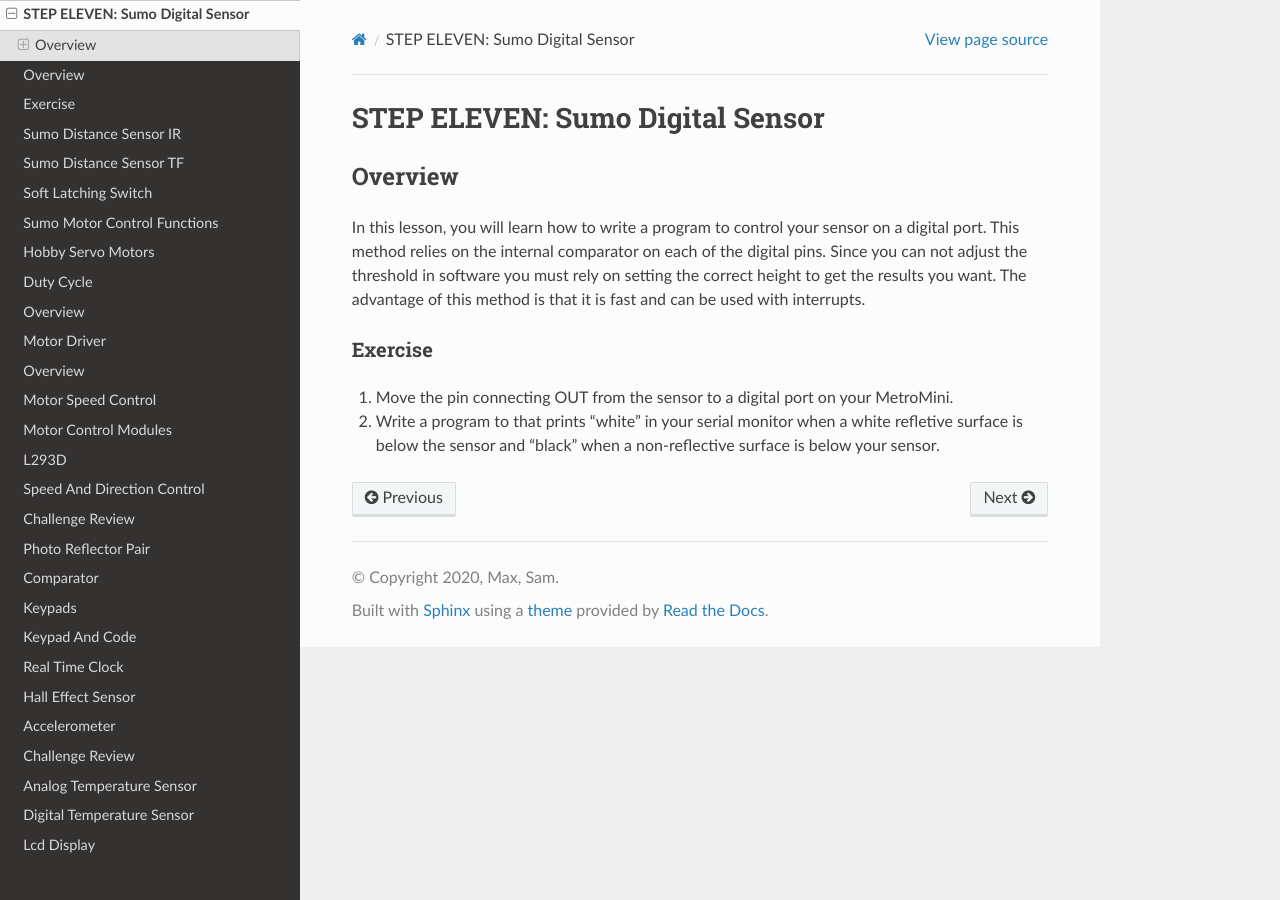
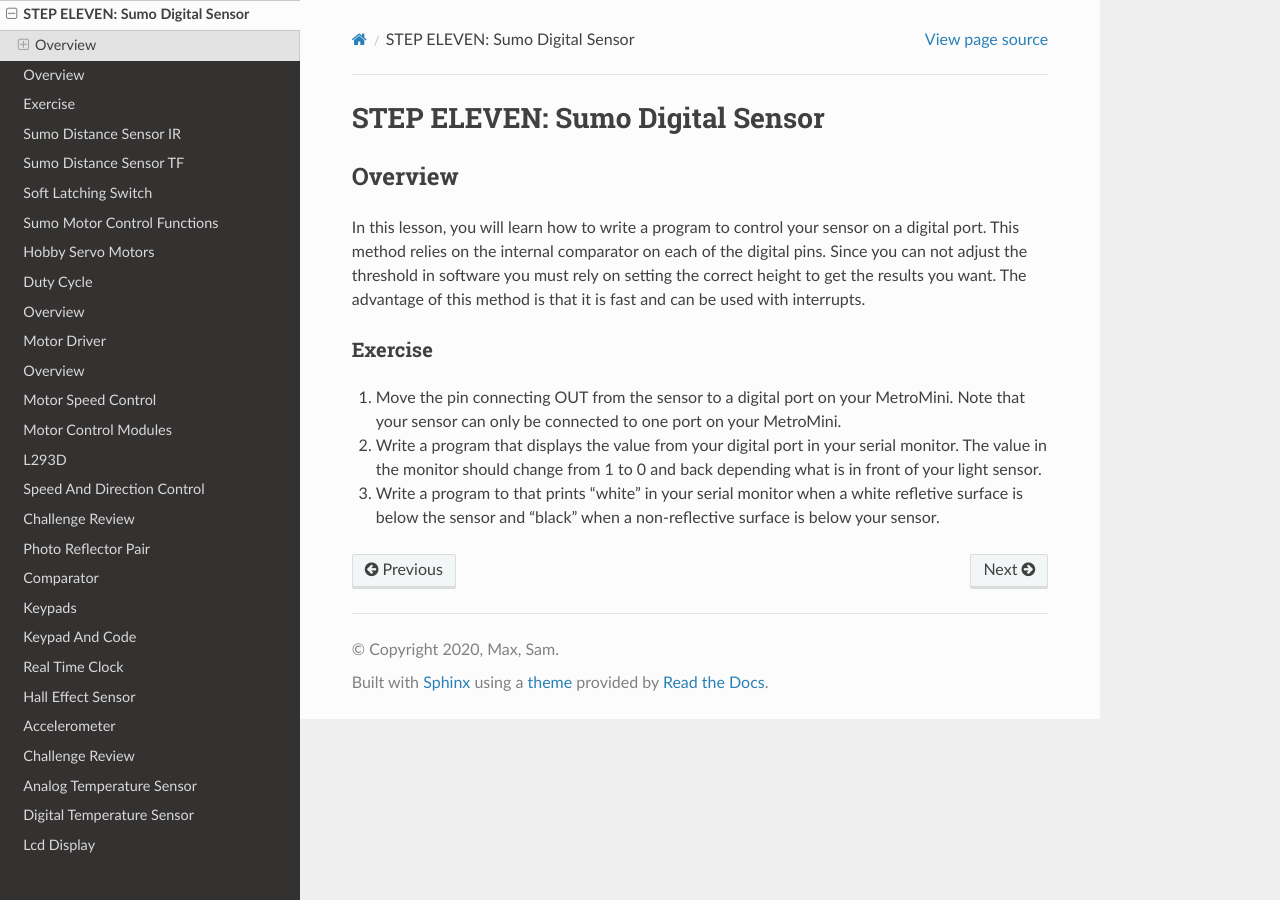
Before and after one commit to maxtkc/mvths-wiki, a Sphinx documentation site: the page built from docs/070xp-sumo-sensor-digital.rst, in a window 1280 px wide. Built offline with Sphinx 7.4.7 and the Read the Docs theme 2.0.0, drawn with Linux system fonts in a browser that asks for light colours; pages that are not in the unit, such as notebooks, are missing from menus.

Commit message:
Update 070xp-sumo-sensor-digital.rst

```diff
--- a/docs/070xp-sumo-sensor-digital.rst
+++ b/docs/070xp-sumo-sensor-digital.rst
@@ -9,5 +9,6 @@ In this lesson, you will learn how to write a program to control your sensor on
 Exercise
 ~~~~~~~~
 
-#. Move the pin connecting OUT from the sensor to a digital port on your MetroMini.
+#. Move the pin connecting OUT from the sensor to a digital port on your MetroMini. Note that your sensor can only be connected to one port on your MetroMini.
+#. Write a program that displays the value from your digital port in your serial monitor. The value in the monitor should change from 1 to 0 and back depending what is in front of your light sensor.
 #. Write a program to that prints "white" in your serial monitor when a white refletive surface is below the sensor and "black" when a non-reflective surface is below your sensor.
```
